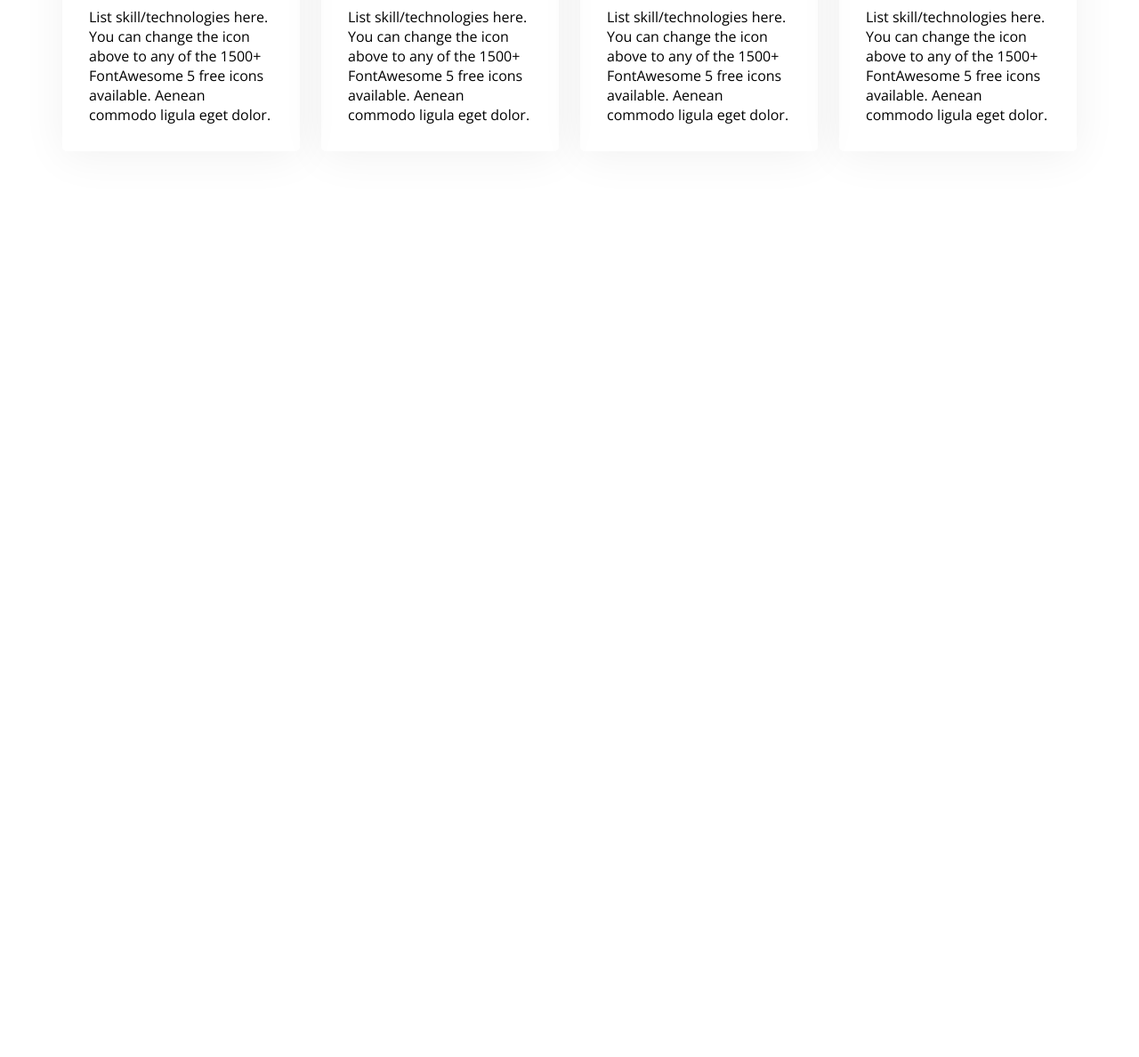
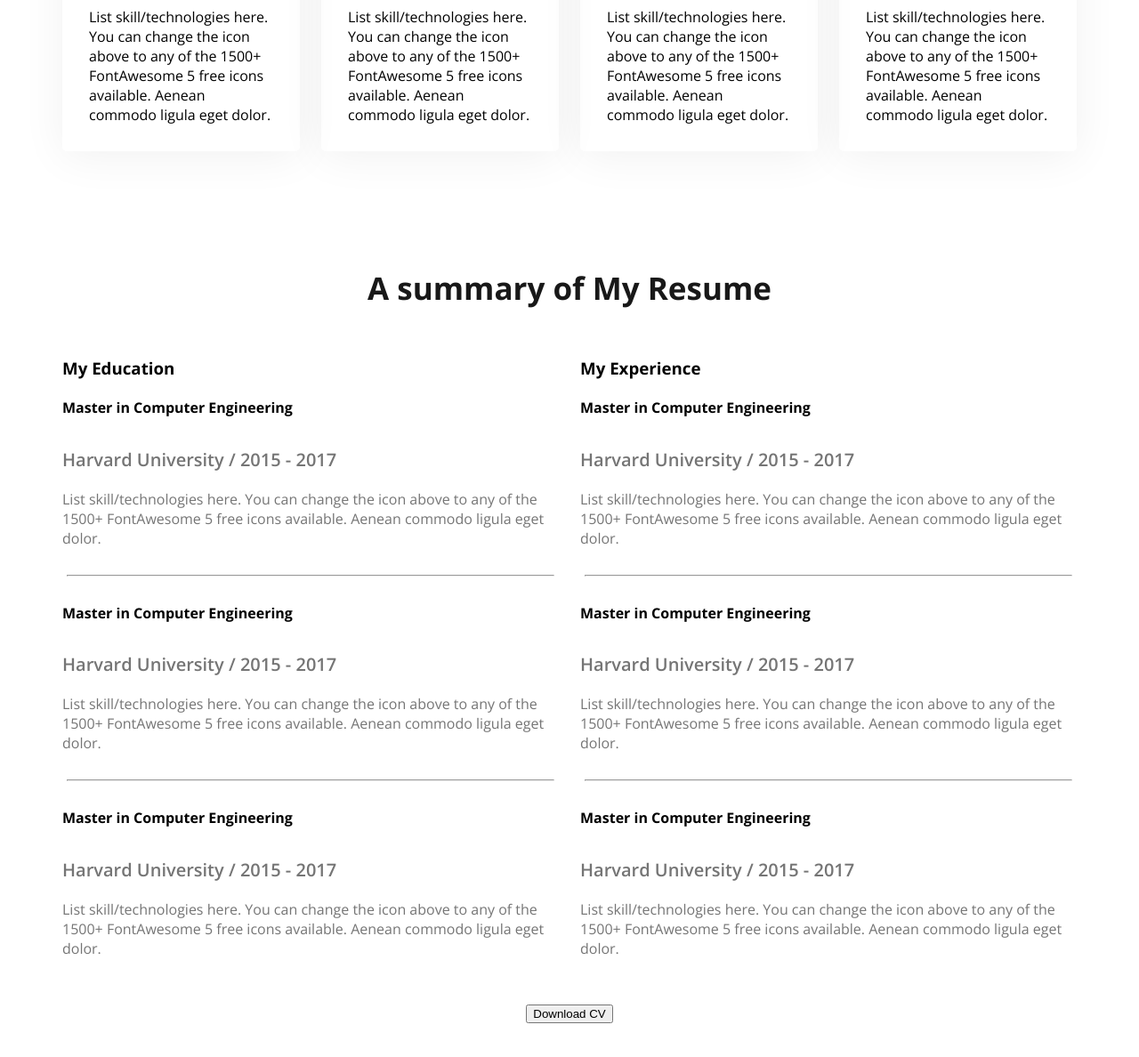
Before and after one commit to shahinur212/web-dev-portfolio, a plain HTML site: page index.html in a window 1280 px wide. Shown: the part 1953-3141 px from the top of the page at 89% size. Before the commit the page ends 2253 px from the top, so only its background shows below. Drawn offline with nearby package versions, Linux system fonts and the light colour scheme.

Commit message:
added resume container

```diff
--- a/index.html
+++ b/index.html
@@ -87,6 +87,61 @@
             </div>
 
          </section>
+         <section class="resume">
+            <h3 class="section-title tex-center">A summary of My Resume</h3>
+            <div class="resume-container">
+                <!-- .resume-column*2>h3.resume-column-title+.experience*3>h4.experience-title+h5.experience-sub-title+.experience-description -->
+                <div class="resume-column">
+                    <h3 class="resume-column-title">My Education</h3>
+                    <div class="experience">
+                        <h4 class="experience-title">Master in Computer Engineering</h4>
+                        <h5 class="experience-sub-title">Harvard University / 2015 - 2017</h5>
+                        <div class="experience-description">List skill/technologies here. You can change the icon above
+                            to any of the 1500+ FontAwesome 5 free icons available. Aenean commodo ligula eget dolor.</div>
+                    </div>
+                    <hr>
+                    <div class="experience">
+                        <h4 class="experience-title">Master in Computer Engineering</h4>
+                        <h5 class="experience-sub-title">Harvard University / 2015 - 2017</h5>
+                        <div class="experience-description">List skill/technologies here. You can change the icon above
+                            to any of the 1500+ FontAwesome 5 free icons available. Aenean commodo ligula eget dolor.</div>
+                    </div>
+                    <hr>
+                    <div class="experience">
+                        <h4 class="experience-title">Master in Computer Engineering</h4>
+                        <h5 class="experience-sub-title">Harvard University / 2015 - 2017</h5>
+                        <div class="experience-description">List skill/technologies here. You can change the icon above
+                            to any of the 1500+ FontAwesome 5 free icons available. Aenean commodo ligula eget dolor.</div>
+                    </div>
+                </div>
+                <div class="resume-column">
+                    <h3 class="resume-column-title">My Experience</h3>
+                    <div class="experience">
+                        <h4 class="experience-title">Master in Computer Engineering</h4>
+                        <h5 class="experience-sub-title">Harvard University / 2015 - 2017</h5>
+                        <div class="experience-description">List skill/technologies here. You can change the icon above
+                            to any of the 1500+ FontAwesome 5 free icons available. Aenean commodo ligula eget dolor.</div>
+                    </div>
+                    <hr>
+                    <div class="experience">
+                        <h4 class="experience-title">Master in Computer Engineering</h4>
+                        <h5 class="experience-sub-title">Harvard University / 2015 - 2017</h5>
+                        <div class="experience-description">List skill/technologies here. You can change the icon above
+                            to any of the 1500+ FontAwesome 5 free icons available. Aenean commodo ligula eget dolor.</div>
+                    </div>
+                    <hr>
+                    <div class="experience">
+                        <h4 class="experience-title">Master in Computer Engineering</h4>
+                        <h5 class="experience-sub-title">Harvard University / 2015 - 2017</h5>
+                        <div class="experience-description">List skill/technologies here. You can change the icon above
+                            to any of the 1500+ FontAwesome 5 free icons available. Aenean commodo ligula eget dolor.</div>
+                    </div>
+                </div>
+            </div>
+            <div class="tex-center resume-download-cv">
+                <button class="btn-pripary">Download CV</button>
+            </div>
+         </section>
 
     </main>
     <footer>
--- a/styles/portfolio.css
+++ b/styles/portfolio.css
@@ -137,3 +137,25 @@
     border-radius: 5px;
 
 }
+/* resume section style */
+.resume-container{
+    display: flex;
+    gap: 24px;
+
+}
+.experience-sub-title{
+    font-size: 20px;
+    font-weight: 600;
+    margin-bottom: 20px;
+
+}
+.experience-description, .experience-sub-title{
+    color: #757575;
+
+}
+.resume hr{
+    margin: 30px 5px;
+}
+.resume-download-cv{
+    margin-top: 50px;
+}
```
